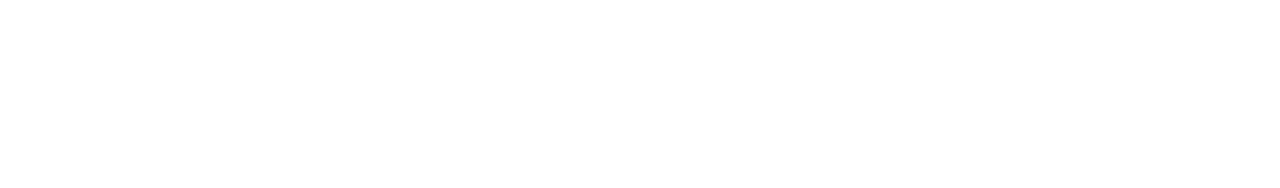
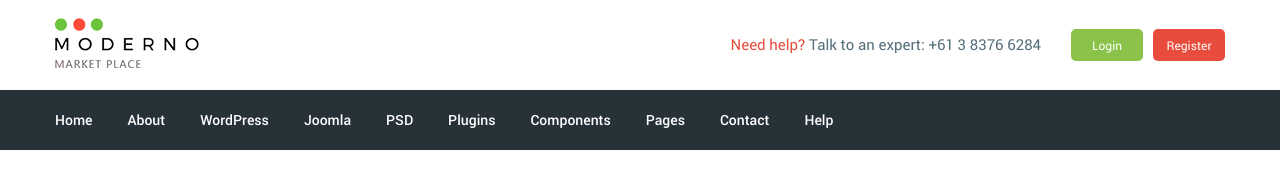
Before and after one commit to moonkin-prog/moderno, a website: page app/index.html in a window 1280 px wide. Drawn offline with nearby package versions, Linux system fonts and the light colour scheme; files that its build step writes are made by us from their sources.

Commit message:
added header

```diff
--- a/app/index.html
+++ b/app/index.html
@@ -1,17 +1,113 @@
 <!DOCTYPE html>
 <html lang="en">
+
 <head>
     <meta charset="UTF-8">
     <meta http-equiv="X-UA-Compatible" content="IE=edge">
     <meta name="viewport" content="width=device-width, initial-scale=1.0">
-    <title>Document</title>
+    <title>Moderno</title>
     <link rel="stylesheet" href="css/libs.min.css">
     <link rel="stylesheet" href="css/style.min.css">
 </head>
+
 <body>
+    <header class="header">
+        <div class="header__top-row">
+            <div class="container">
+                <div class="header__inner">
+                    <div class="logo">
+                        <a class="logo__link" href="#">
+                            <img class="logo__img" src="images/logo.png" alt="">
+                        </a>
+                    </div>
+                    <div class="header__info">
+                        <div class="header__text">
+                            <a class="header__link" href="#">
+                                Need help?
+                            </a>
+                            Talk to an expert:
+                            <a class="header__tel" href="tel:61383766284">
+                                +61 3 8376 6284
+                            </a>
+                        </div>
+                        <div class="header__buttons">
+                            <a class="basket" href="#">
+
+                            </a>
+                            <a class="header__btn login-btn" href="#">
+                                Login
+                            </a>
+                            <a class="header__btn register-btn" href="#">
+                                Register
+                            </a>
+                        </div>
+                    </div>
+                </div>
+            </div>
+        </div>
+        <div class="header__bottom-row">
+            <div class="container">
+                <nav class="menu">
+                    <ul class="menu__list">
+                        <li class="menu__item">
+                            <a href="#" class="menu__link">
+                                Home
+                            </a>
+                        </li>
+                        <li class="menu__item">
+                            <a href="#" class="menu__link">
+                                About
+                            </a>
+                        </li>
+                        <li class="menu__item">
+                            <a href="#" class="menu__link">
+                                WordPress
+                            </a>
+                        </li>
+                        <li class="menu__item">
+                            <a href="#" class="menu__link">
+                                Joomla
+                            </a>
+                        </li>
+                        <li class="menu__item">
+                            <a href="#" class="menu__link">
+                                PSD
+                            </a>
+                        </li>
+                        <li class="menu__item">
+                            <a href="#" class="menu__link">
+                                Plugins
+                            </a>
+                        </li>
+                        <li class="menu__item">
+                            <a href="#" class="menu__link">
+                                Components
+                            </a>
+                        </li>
+                        <li class="menu__item">
+                            <a href="#" class="menu__link">
+                                Pages
+                            </a>
+                        </li>
+                        <li class="menu__item">
+                            <a href="#" class="menu__link">
+                                Contact
+                            </a>
+                        </li>
+                        <li class="menu__item">
+                            <a href="#" class="menu__link">
+                                Help
+                            </a>
+                        </li>
+                    </ul>
+                </nav>
+            </div>
+        </div>
+    </header>
 
     <script src="https://ajax.googleapis.com/ajax/libs/jquery/3.6.0/jquery.min.js"></script>
     <script src="js/libs.min.js"></script>
     <script src="js/main.min.js"></script>
 </body>
+
 </html>
--- /dev/null
+++ b/app/scss/_fonts.scss
@@ -0,0 +1,26 @@
+@font-face {
+    font-family: 'Roboto';
+    src:  url('../fonts/Roboto-Regular.woff2') format('woff2'),
+          url('../fonts/Roboto-Regular.woff') format('woff');
+        font-weight: 400;
+        font-style: normal;
+        font-display: swap;
+  }
+
+@font-face {
+    font-family: 'Roboto';
+    src:  url('../fonts/Roboto-Medium.woff2') format('woff2'),
+          url('../fonts/Roboto-Medium.woff') format('woff');
+        font-weight: 500;
+        font-style: normal;
+        font-display: swap;
+  }
+
+@font-face {
+    font-family: 'Roboto';
+    src:  url('../fonts/Roboto-Bold.woff2') format('woff2'),
+          url('../fonts/Roboto-Bold.woff') format('woff');
+        font-weight: 700;
+        font-style: normal;
+        font-display: swap;
+  }
--- /dev/null
+++ b/app/scss/_global.scss
@@ -0,0 +1,33 @@
+html {
+    box-sizing: border-box;
+}
+
+*,
+*::before,
+*::after {
+    box-sizing: inherit;
+}
+
+a {
+    display: inline-block;
+    text-decoration: none;
+}
+
+ul,
+li {
+    margin: 0;
+    padding: 0;
+    list-style: none;
+}
+
+body {
+    font-family: 'Roboto', sans-serif;
+    font-weight: 400;
+    font-size: 14px;
+}
+
+.container {
+    max-width: 1200px;
+    padding: 0 15px;
+    margin: 0 auto;
+}
--- /dev/null
+++ b/app/scss/_vars.scss
@@ -0,0 +1,3 @@
+$red: #e74c3c;
+$green: #8bc34a;
+$dark-bg: #263238;
--- a/app/scss/style.scss
+++ b/app/scss/style.scss
@@ -1,9 +1,62 @@
-html {
-    box-sizing: border-box;
+@import 'vars';
+@import 'global';
+@import 'fonts';
+
+.header {
+    &__inner {
+        display: flex;
+        justify-content: space-between;
+        height: 90px;
+        align-items: center;
+    }
+    &__info {
+        display: flex;
+        align-items: center;
+    }
+    &__text {
+        margin-right: 27px;
+        color: #546e7a;
+        font-size: 15px;
+    }
+    &__link {
+        color: $red;
+    }
+    &__tel {
+        color: inherit;
+    }
+    &__buttons {
+        font-size: 12px;
+    }
+    &__btn {
+        padding: 10px 0 9px;
+        width: 72px;
+        color: #fff;
+        background-color: $green;
+        text-align: center;
+        border-radius: 5px;
+    }
+    &__btn + &__btn {
+        background-color: $red;
+        margin-left: 7px;
+    }
+    &__bottom-row {
+        background-color: $dark-bg;
+    }
 }
 
-*,
-*::before,
-*::after {
-    box-sizing: inherit;
+.menu {
+    display: flex;
+    align-items: center;
+    height: 60px;
+    &__list {
+        display: flex;
+    }
+    &__item + &__item {
+        margin-left: 35px;
+    }
+    &__link {
+        color: #fff;
+        font-size: 14px;
+        font-weight: 500;
+    }
 }
```
Also changed, not shown: gulpfile.js (+4 -4 lines), app/fonts/Roboto-Bold.woff (added), app/fonts/Roboto-Bold.woff2 (added), app/fonts/Roboto-Medium.woff (added), app/fonts/Roboto-Medium.woff2 (added), app/fonts/Roboto-Regular.woff (added), app/fonts/Roboto-Regular.woff2 (added), app/images/logo.png (added).
